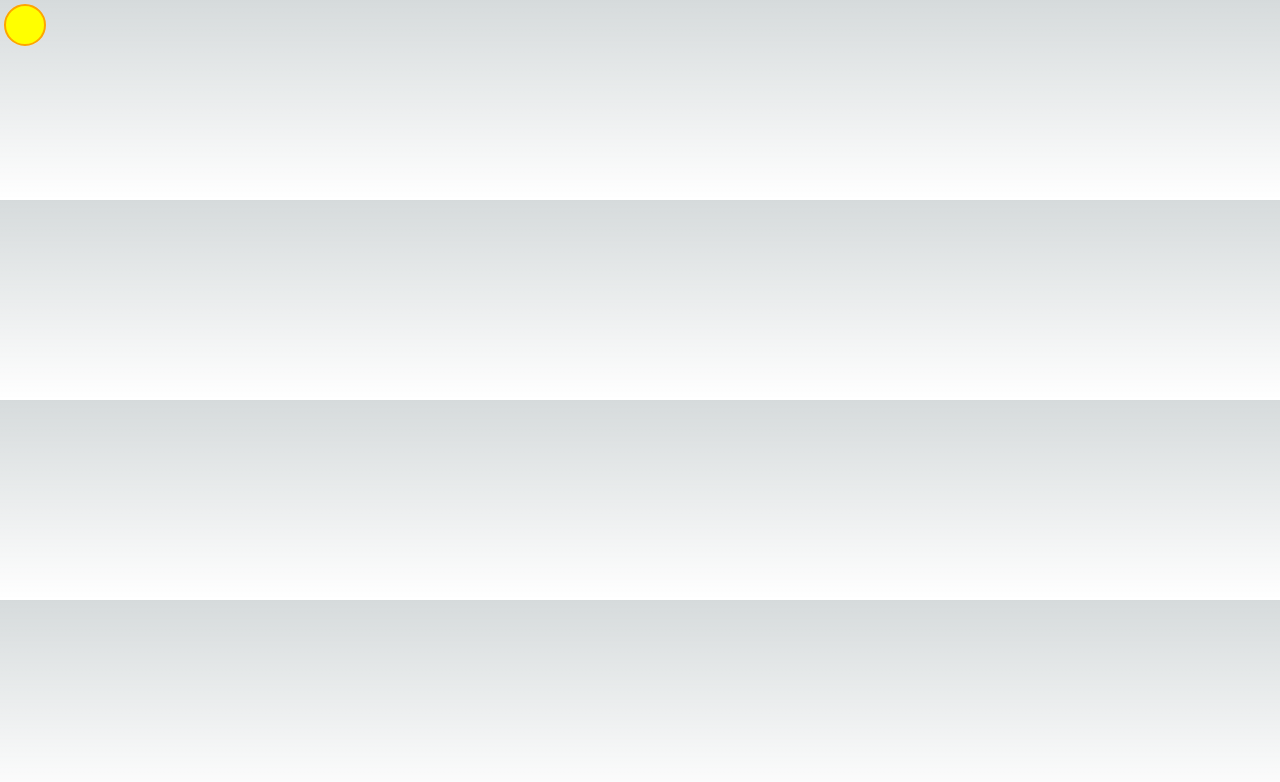
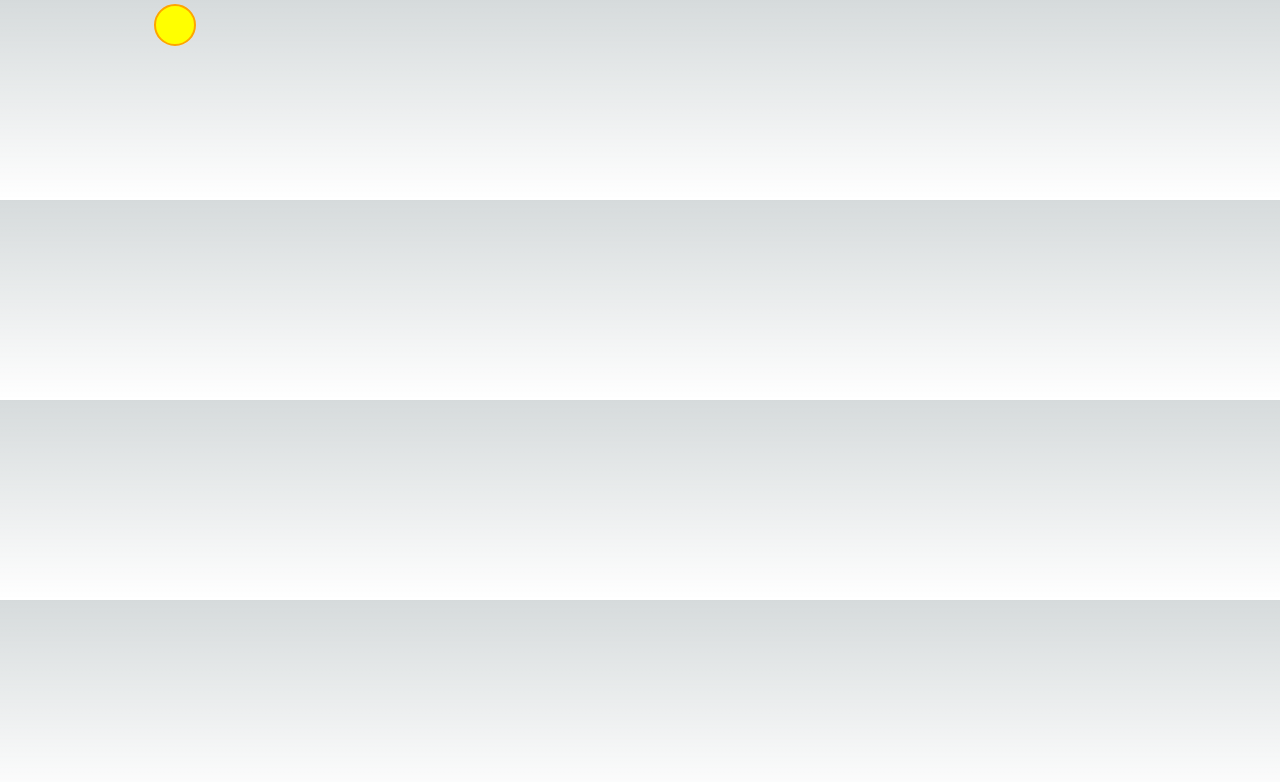
Before and after one commit to Hoshino-HER/ui-test, a Next.js app in the folder next-app/: page / in a window 1280 px wide. Shown: the top 782 px of the page. Built offline with nearby package versions, Linux system fonts and the light colour scheme.

Commit message:
add remove old svg in d3 graph

```diff
--- a/next-app/src/app/d3_graph.tsx
+++ b/next-app/src/app/d3_graph.tsx
@@ -11,10 +11,16 @@ type D3Selection = d3.Selection<d3.BaseType, unknown, HTMLElement, any>;
 
 function barGraph(root: D3Selection, data: number[]) {
 
+  const old = root.select("svg");
+  old.remove();
+
+  const width = 400;
+  const height = 100;
+
   const svg = root.append("svg")
-    .attr("width", 50)
-    .attr("height", 50)
-    .attr("viewBox", [0, 0, 50, 50]);
+    .attr("width", width)
+    .attr("height", height)
+    .attr("viewBox", [0, 0, 100, 100]);
 
   svg
     .append("circle")
```
